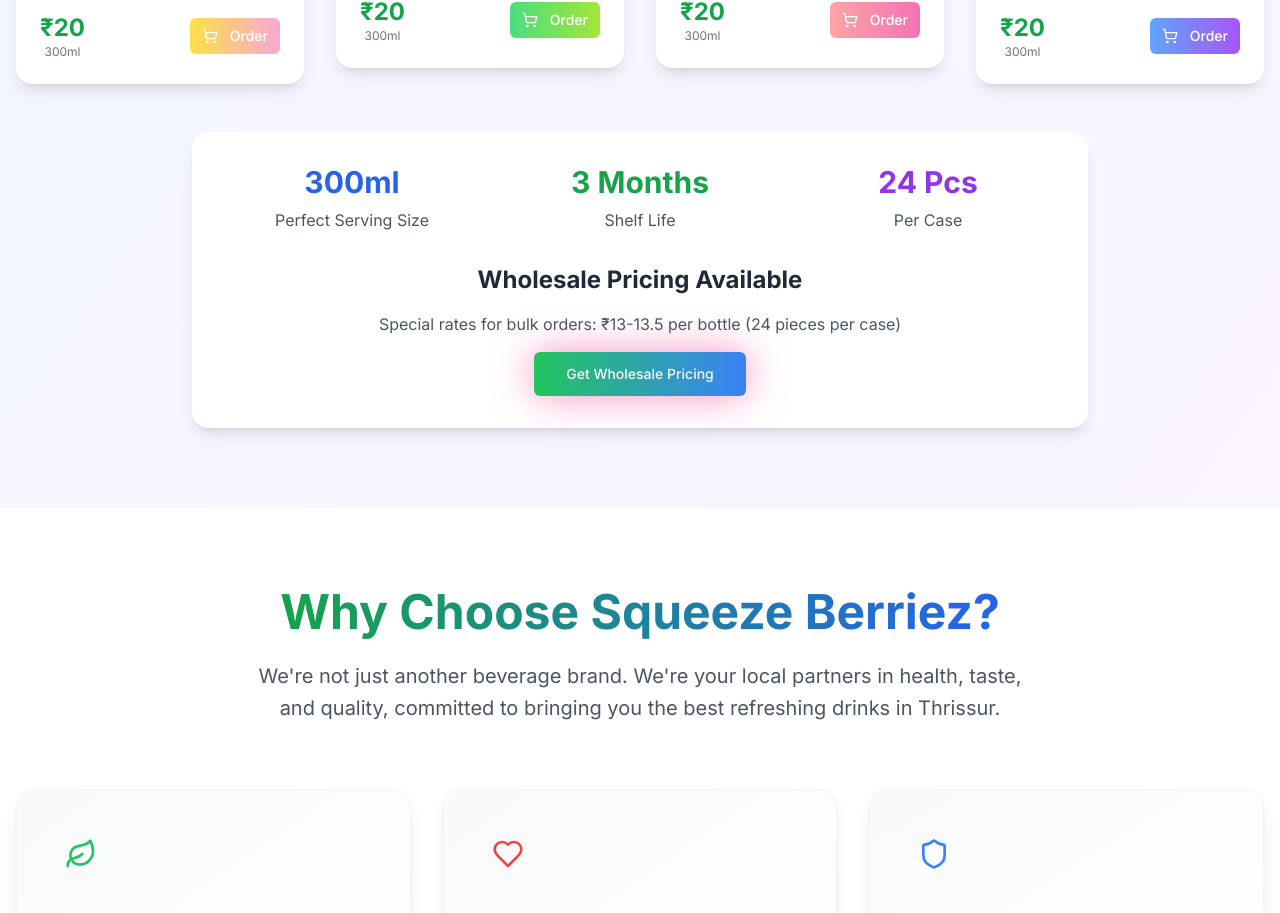
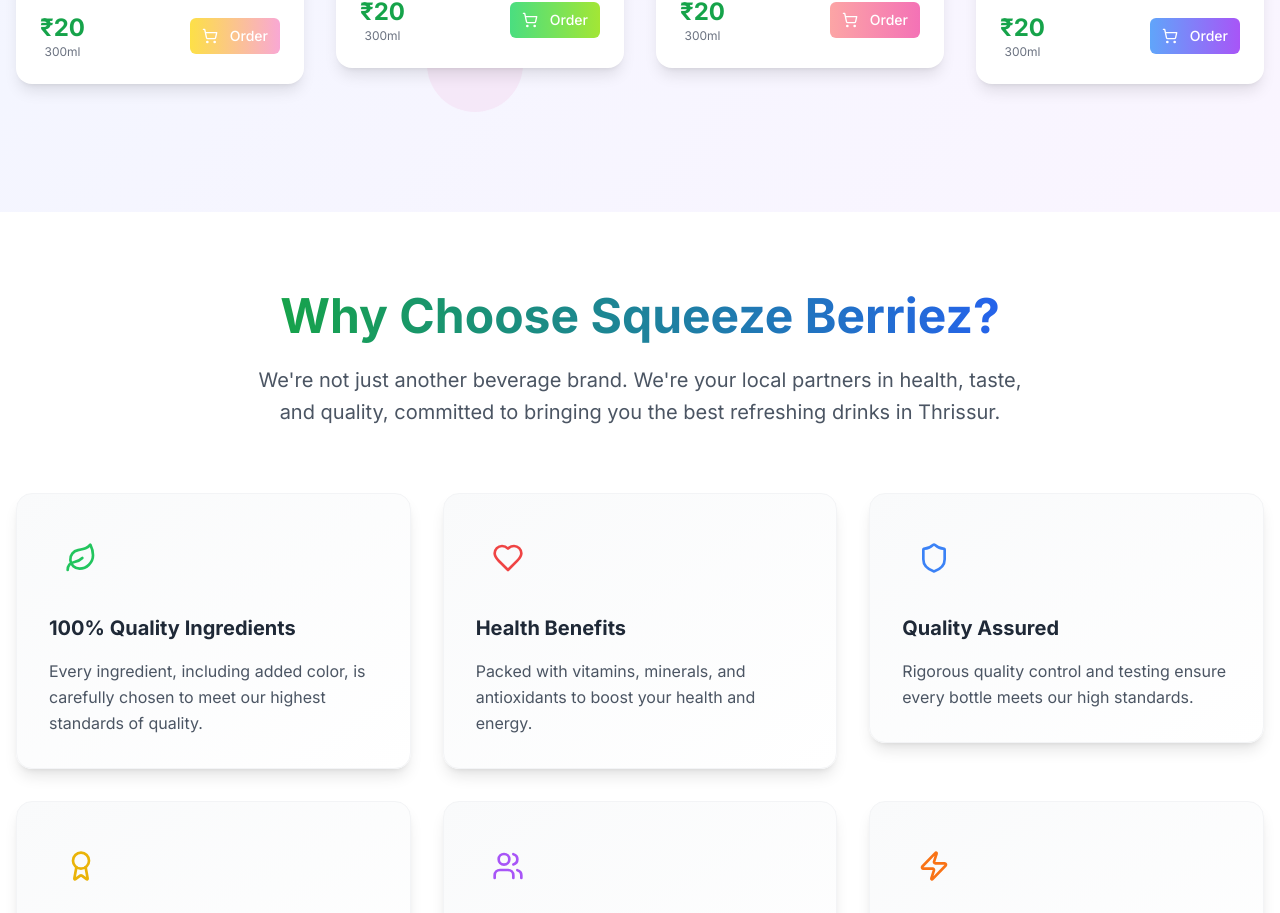
Before and after one commit to Adarsh-oo7/Berriez, a Next.js app: page / in a window 1280 px wide. Shown: the part 3231-4144 px from the top of the page. Built offline with nearby package versions, Linux system fonts and the light colour scheme.

Commit message:
updatingg

```diff
--- a/components/flavors-section.tsx
+++ b/components/flavors-section.tsx
@@ -234,37 +234,7 @@ export default function FlavorsSection() {
           ))}
         </div>
 
-        <ScrollAnimation delay={400}>
-          <div className="text-center">
-            <div className="bg-white p-8 rounded-2xl shadow-lg max-w-4xl mx-auto hover-lift">
-              <div className="grid md:grid-cols-3 gap-8 mb-8">
-                <div className="text-center animate-bounce-in">
-                  <div className="text-3xl font-bold text-blue-600 mb-2">300ml</div>
-                  <div className="text-gray-600">Perfect Serving Size</div>
-                </div>
-                <div className="text-center animate-bounce-in" style={{ animationDelay: "0.2s" }}>
-                  <div className="text-3xl font-bold text-green-600 mb-2">3 Months</div>
-                  <div className="text-gray-600">Shelf Life</div>
-                </div>
-                <div className="text-center animate-bounce-in" style={{ animationDelay: "0.4s" }}>
-                  <div className="text-3xl font-bold text-purple-600 mb-2">24 Pcs</div>
-                  <div className="text-gray-600">Per Case</div>
-                </div>
-              </div>
 
-              <div className="space-y-4">
-                <h3 className="text-2xl font-bold text-gray-800">Wholesale Pricing Available</h3>
-                <p className="text-gray-600">Special rates for bulk orders: ₹13-13.5 per bottle (24 pieces per case)</p>
-                <Button
-                  size="lg"
-                  className="bg-gradient-to-r from-green-500 to-blue-500 hover:from-green-600 hover:to-blue-600 hover-lift animate-pulse-glow"
-                >
-                  Get Wholesale Pricing
-                </Button>
-              </div>
-            </div>
-          </div>
-        </ScrollAnimation>
       </div>
     </section>
 
```
